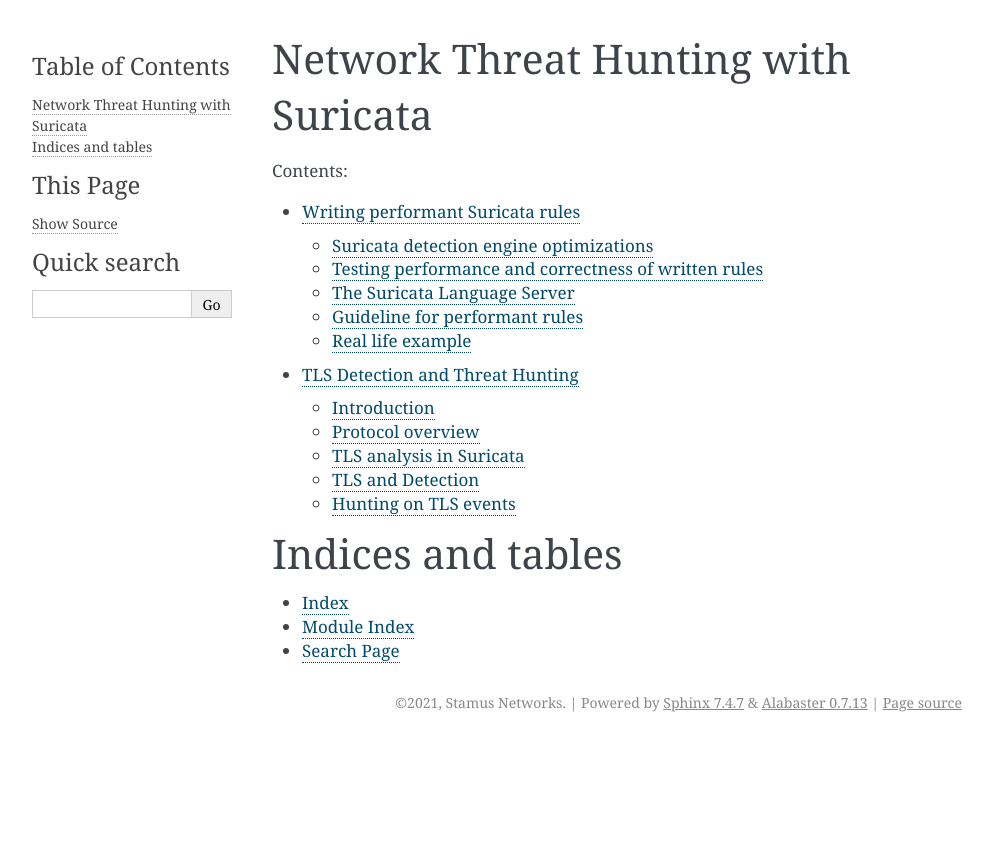
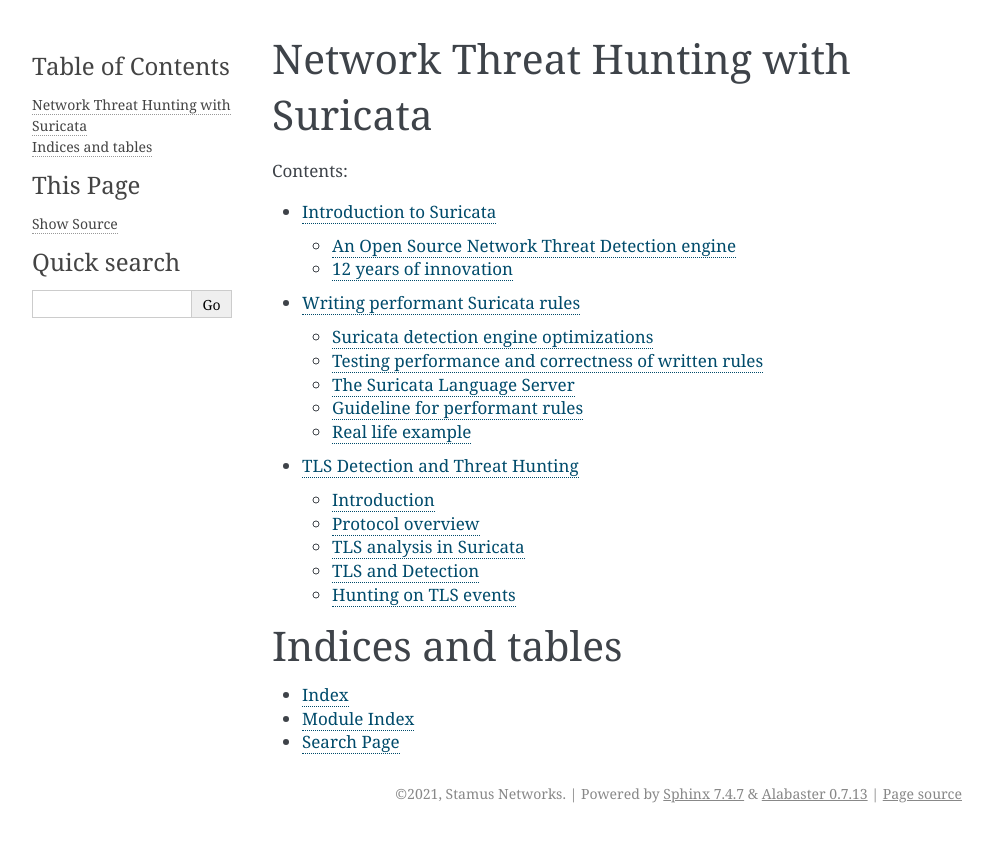
Before and after one commit to StamusNetworks/suricata-4-analysts, a Sphinx documentation site: the page built from source/index.rst, in a window 1280 px wide. Shown: the top 842 px of the page, without its empty margins (148-1141 px from the left). Built offline with Sphinx 7.4.7, drawn with Linux system fonts in a browser that asks for light colours; some of the changed lines change nothing that is shown.

Commit message:
import 12 years of Suricata

```diff
--- /dev/null
+++ b/source/12years.rst
@@ -0,0 +1,130 @@
+Introduction to Suricata
+========================
+
+An Open Source Network Threat Detection engine
+----------------------------------------------
+
+Suricata is an open source intrusion detection (IDS), intrusion prevention (IPS), and network security monitoring (NSM) system. It is developed and maintained by a vast community under the guidance of the Open Information Security Foundation (OISF). The project started in 2009, and had its first official release in 2010.
+
+The original goal of the Suricata IDS project was to develop an intrusion detection engine based on signatures, similar to its ancestor Snort but with different technological choices. The aim was to build a network IDS that would share the same detection language as Snort and have a strong focus on community. The early technology choices were to implement multi-threading, advanced HTTP support, and a port-independent protocol recognition.
+
+Over the following dozen years or so, the project—made possible thanks to public funding—has continued to evolve. Overseeing the evolution of the platform is the OISF, a non-profit organization created to receive the funds and take care of promoting and organizing Suricata’s growth.
+
+Most of the funding for the project now comes through private organizations via consortium membership. The foundation and the consortium members play a significant role in advancing the technology, but Suricata development has always been and remains a community undertaking.
+
+People outside the foundation have made revolutionary proposals, which have profoundly changed the face of the project. They have helped Suricata to evolve over the years in order to stay current, attractive, and focused on threat detection. The timeline below illustrates some of the major Suricata milestones.
+
+.. figure:: img/Suricata_Timeline.png
+
+   Timeline of major Suricata versions.
+
+12 years of innovation
+----------------------
+
+Suricata 1.0 (July 2010) - Welcome to the HTTP World
+~~~~~~~~~~~~~~~~~~~~~~~~~~~~~~~~~~~~~~~~~~~~~~~~~~~~
+
+Understanding the HTTP protocol was by far the most important breakthrough in the first release. Suricata 1.0, published in July 2010 after two years of development, was able to read a Snort ruleset but could use a series of new keywords to look for content in the protocol fields of HTTP using a port-agnostic approach.
+
+For the first time, a signature could ask for a specific protocol field without having to do the protocol parsing by itself. Because of this, the complexity of the writing of signatures was decreased while, at the same time, performance was increased. Techniques such as multi-pattern matching enabled accelerated searches in these specific fields.
+
+Another important feature of Suricata 1.0 was protocol recognition. The engine analyzes the beginning of the exchange on a stream to find out what protocol it is - completely independent of the Layer 4 port. This port-agnostic feature had a big impact in terms of detection rate, as a lot of malware at that time was using a high numbered port to connect to command and control servers and HTTP to exchange information. By being able to find HTTP independently of the port - a big accomplishment - it allowed Suricata to accurately detect the malware.
+
+Suricata also offered multi-step detection thanks to the inclusion of keywords that were the first step toward overcoming the low expressivity of the signature language inherited from Snort.
+
+For example, the “flowbits” keyword family provided a way to pass information between signatures, and thus allow users to construct a state engine. While it was limited to the description of the state inside a single flow, it was real progress.
+
+One other feature of this first release broke with the previously strict definition of what an IDS was: logging HTTP requests to a file. This was not in the initial specifications, but it turned out to not be too complex to build and did not have a major impact on performance. This opportunistic approach continues to uniquely define all Suricata development.
+
+
+Suricata 1.2 (January 2012) - File Extraction
+~~~~~~~~~~~~~~~~~~~~~~~~~~~~~~~~~~~~~~~~~~~~~
+File transaction info was added with version 1.2, released in January 2012 and was extended in version 1.3, released six months later. Understanding the HTTP protocol gave Suricata the visibility to see what was transmitted in requests, so it was natural to perform an extraction of the transmitted files.
+
+This was added in version 1.2, along with file checksum computation and file transaction logging. In Suricata 1.3, the keyword “filemd5” was added to verify if the md5 checksum of the transmitted file was present in a list stored in a file. The feature would be extended later to sha1 and sha256, with the “filesha1” and “filesha256” keywords.
+
+Note: extraction of files using SMTP protocol was contributed by BAE Systems in Suricata 2.1.
+
+
+Suricata 0.3 (July 2012) - Transport Layer Security (TLS)
+~~~~~~~~~~~~~~~~~~~~~~~~~~~~~~~~~~~~~~~~~~~~~~~~~~~~~~~~~
+
+In July 2012, Suricata 1.3 was released and with it came support for TLS -- contributed by Pierre Chifflier working for ANSSI, the French agency responsible for cyberdefense. This TLS implementation does not include decryption but is instead an analysis of the TLS handshake with extraction of unique transaction characteristics such as certificate subject, issuer, and its fingerprint.
+At this stage, it is clear that Suricata is making the shift away from the classic role of IDS as the presenter of simple data. The system is embracing complex decoding and extracting data that is simply not visible to the naked eye. This began with HTTP message decompression and continued from this point forward.
+
+This TLS support is now used to address the evolution of malware that began to use encrypted communication. For example, currently available signatures now readily detect connections to servers using default OpenSSL configurations.
+
+Dedicated TLS keywords were also added with this release, and all TLS events are logged into a dedicated file.
+
+This mixed approach - using both IDS and network security monitoring (NSM) at the same time - builds upon what was done with HTTP. And will prove to be the norm going forward. That is, for each new protocol supported: adding the dynamic protocol identification, logging events, offering dedicated keywords, and extracting files.
+
+The evolution of TLS support has continued over multiple versions of Suricata.
+
+Suricata 1.4 (December 2014) - Support for Lua
+~~~~~~~~~~~~~~~~~~~~~~~~~~~~~~~~~~~~~~~~~~~~~~
+
+With Suricata 1.4 in December 2014, Suricata added a second major signature language in Lua, a lightweight, multi-paradigm programming language designed primarily for embedded use in applications.
+Signatures could now include a Lua script as a feature. This script uses Suricata-exposed buffers such as the packet content or the TLS information, and its return value is 1 for a match and 0 for no match. The Lua script may also create or modify flowbits variables.
+
+With this added capability, Suricata now had a real programming language that could be used by the system to save states. This opened up a range of possibilities. The Lua support, for instance, could be used to write a very accurate signature to detect Heartbleed attack attempts. In fact, that signature was available a few hours after an attack was announced, and it would be the only IDS signature-based approach to provide accurate detection of Heartbleed.
+
+Unfortunately, Lua support did not have the success that the development team had expected - and for a trivial reason. In order to be evaluated with the signature, the Lua script for a signature must be inserted as a file next to the signatures file. But adding this type of file was not supported by the existing signature/rule management tools, and no major threat research organizations distributed signatures with Lua for this simple reason. Interest in Lua still exists today, and the increased activity around signature management tools means there is still some hope for the Lua signatures.
+
+Suricata 2.0 (March 2014) - Welcome JSON
+~~~~~~~~~~~~~~~~~~~~~~~~~~~~~~~~~~~~~~~~
+
+Suricata 2.0 was published in March of 2014, and it marked a major milestone in the evolution of Suricata. This came with the addition of JSON as the preferred format for Suricata-generated events. Thanks to this contribution from Tom Decanio, the project was finally leaving the 1990s as JSON replaced the non-structured text format or binary format such as unified2. JSON provided an easy-to-extend and easy-to-use format for all Suricata events.
+
+Thanks to JSON formatting, sending Suricata-generated data to tools such as the Elastic stack or Splunk was easy to do. And it came with a native “correlation” capability that can be made using the name of the fields used. A source IP is always the “src_ip” field. On top of that, all events can now be found in one file (by default), containing different types of logs, alerts, and/or separate DNS, SSH, TLS, HTTP transactions, for example, and even performance data.
+
+.. figure:: img/Suricata_TLS_in_JSON.png
+
+   TLS event in JSON form.
+
+On the intrusion detection side, having an alternative to the unified2 format was a big improvement. This binary format dedicated to alerts only supported IP fields, the payload, and basic information about the signature Unfortunately, it was almost impossible to extend it to add more context information to the alerts.
+
+
+Suricata now supported more and more protocols, so it was possible to add contextual information to alerts. Being able to look at the extracted fields and run statistics on them has the potential to make the job of the analyst simpler and more efficient.
+
+
+For Suricata 2.1, this philosophy was embraced more completely, by adding application layer metadata in the alerts, starting with HTTP. The work on this feature continued throughout the release, and metadata were added for many other protocols. Later in version 4.0, this logic was pushed further by adding the logging of the HTTP body. These fields are often compressed, so logging the content was not directly useful. Providing the decompressed data did, however, allow for direct analysis.
+
+Suricata 3.0 (January 2016) - Debut of Xbits Keyword
+~~~~~~~~~~~~~~~~~~~~~~~~~~~~~~~~~~~~~~~~~~~~~~~~~~~~
+
+Suricata 3.0 was published in January 2016, with the primary new feature being the “xbits” keyword. The concept of xbits is to go beyond the limitations of flowbits, which could not be used in multi-flow attacks. Xbits is an evolution of flowbits, in which the variable is attached to an IP address or to an IP pair. Signatures can then collaborate inside a state machine that is not limited to a single flow.
+
+Suricata 4.0 (July 2017) - In Rust we Trust
+In addition to support for a number of new protocols, Suricata 4.0 introduced a more secure and efficient common parsing technique into the core. Using a combination of the Rust language and Nom parser (see https://github.com/Geal/nom), it set the stage for the rapid increase in the protocols supported by Suricata without sacrificing security and stability of the engine. This will prove critical for paving the way for the complete NSM functionality.
+
+On the functional side, Network File System (NFS) and Network Time Protocol (NTP) were the two big protocol additions in version 4.0.
+Support for several other new protocols - namely Server Message Block (SMB) and Dynamic Host Configuration Protocol (DHCP) - was added in release 4.1. These are used mainly in internal networks and with their support Suricata can more effectively analyze internal traffic, providing two primary benefits: firstly, increased visibility in encrypted environments; secondly, providing more complete detection of threats as they move laterally within a network.
+
+Suricata 4.1 (December 2018) - Samba Time
+~~~~~~~~~~~~~~~~~~~~~~~~~~~~~~~~~~~~~~~~~
+
+The major highlight of Suricata 4.1 was the support for the SMB protocol family. Complete protocol support was added, including dedicated keywords, metadata logging, and file extraction. The impact on the deployment of Suricata on internal traffic has been quite huge. The metadata records are complete and enable a fine-grained analysis strategy to be created. The following event is an example of a transaction on a share:
+
+.. figure:: img/Suricata_SMB_Subobject.png
+   :scale: 40 %
+
+   SMB sub object in an smb event.
+
+Suricata 5 (October 2019) - Introduction of Datasets
+~~~~~~~~~~~~~~~~~~~~~~~~~~~~~~~~~~~~~~~~~~~~~~~~~~~~
+
+The introduction of datasets was the primary enhancement included with Suricata version 5, released in October 2019. This added the ability to match on a list of more than 50 different buffers, and check a list of hostnames against a “known bad” database in the HTTP hostname or in the TLS Server Name Indication, or check an HTTP user agent list.
+
+Importantly, these lists may include a few items or millions of them, without degrading the system performance. This is a key feature, considering the trend toward threat intelligence sharing and the use of tools such as MISP.
+
+One other very interesting aspect of datasets is Suricata’s capability to add and delete elements from a set using signatures to trigger these changes. This feature has, for example, been used to create a learned list, tracking what is seen on the network and when and to build a new class of machine-learning based detection.
+
+
+Suricata 6 (October 2020) - Additional Protocol Support
+~~~~~~~~~~~~~~~~~~~~~~~~~~~~~~~~~~~~~~~~~~~~~~~~~~~~~~~
+
+The primary contribution of Suricata 6 was to increase the body of supported protocols. From a user perspective, the introduction of HTTP/2 support was critical. Given that almost half of the top 10 millions websites are supporting this protocol, it was essential for Suricata to be able to log HTTP/2 protocol transactions and run threat detection on it.
+
+This version also added support for other important protocols, including Message Queuing Telemetry Transport (MQTT, contributed by DCSO) for Internet of Things (IoT) environments, and Remote Frame Buffer (used for remote desktop sessions).
+
+Although it was an “under the hood” feature, the switch to an internally developed JSON generator in Suricata 6 is worth mentioning. With users deploying Suricata in 100 Gbps environments and with application layer logging being an important feature, the number of events per second generated can be quite high. For example, it is not uncommon for a 100 Gbps deployment to generate hundreds of thousands events per second on a single probe. As a consequence, the generation of JSON events using the original libjansson library ended up being a bottleneck. With Suricata 6, this was replaced by a custom JSON generator written in Rust which significantly lowers the performance burden of logging.
--- a/source/index.rst
+++ b/source/index.rst
@@ -10,6 +10,7 @@
    :maxdepth: 2
    :caption: Contents:
 
+   12years
    write-performant-rules
    tls-threat-hunting
 
```
Also changed, not shown: source/img/Suricata_SMB_Subobject.png (added), source/img/Suricata_TLS_in_JSON.png (added), source/img/Suricata_Timeline.png (added).
